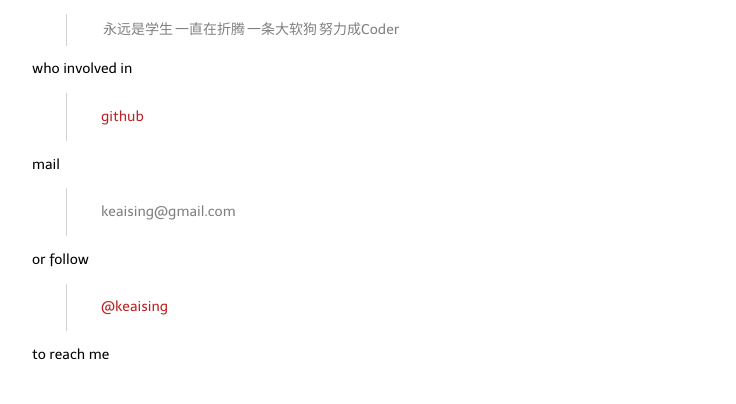
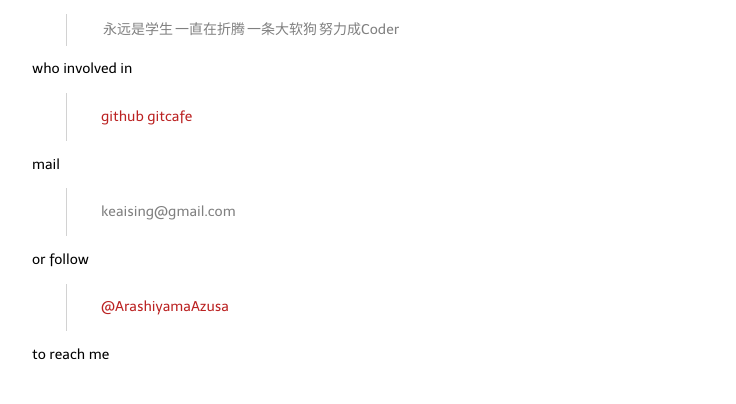
Before and after one commit to keaising/blogs, a Jekyll site: the page built from about.markdown, in a window 1280 px wide. Shown: the part 199-603 px from the top of the page, without its empty margins (268-1004 px from the left). Built offline with Jekyll 4.4.1, drawn with Linux system fonts in a browser that asks for light colours; Markdown is read by kramdown in place of the engine named in the settings.

Commit message:
newed the about page

```diff
--- a/about.markdown
+++ b/about.markdown
@@ -9,6 +9,7 @@ a
 
 who involved in
 > [github](https://github.com/keaising)
+> [gitcafe](https://gitcafe.com/keaising)
 
 
 mail
@@ -16,7 +17,7 @@ mail
 
 
 or follow
-> [@keaising](https://twitter.com/#!/keaising)
+> [@ArashiyamaAzusa](https://twitter.com/#!/ArashiyamaAzusa)
 
 
 to reach me
```
